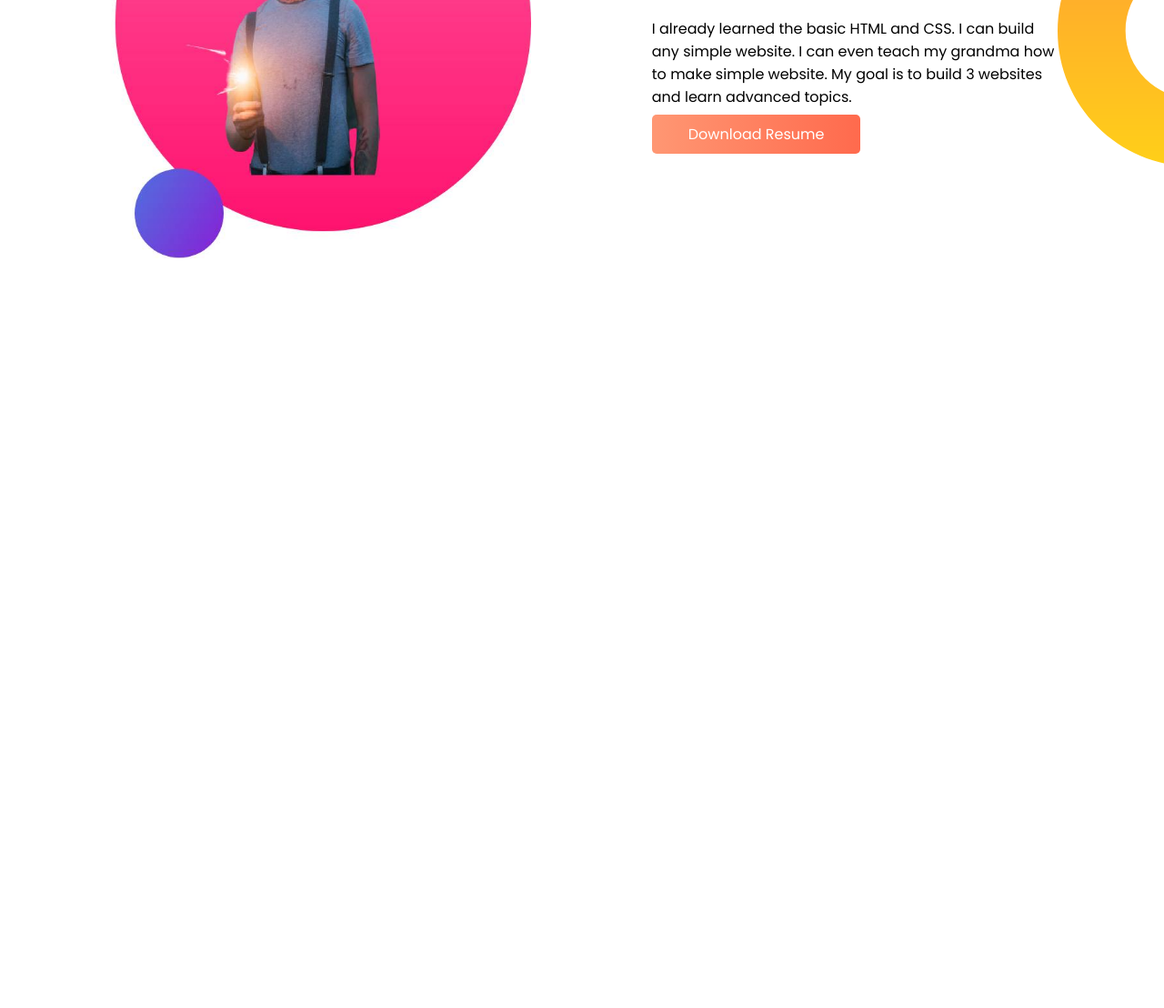
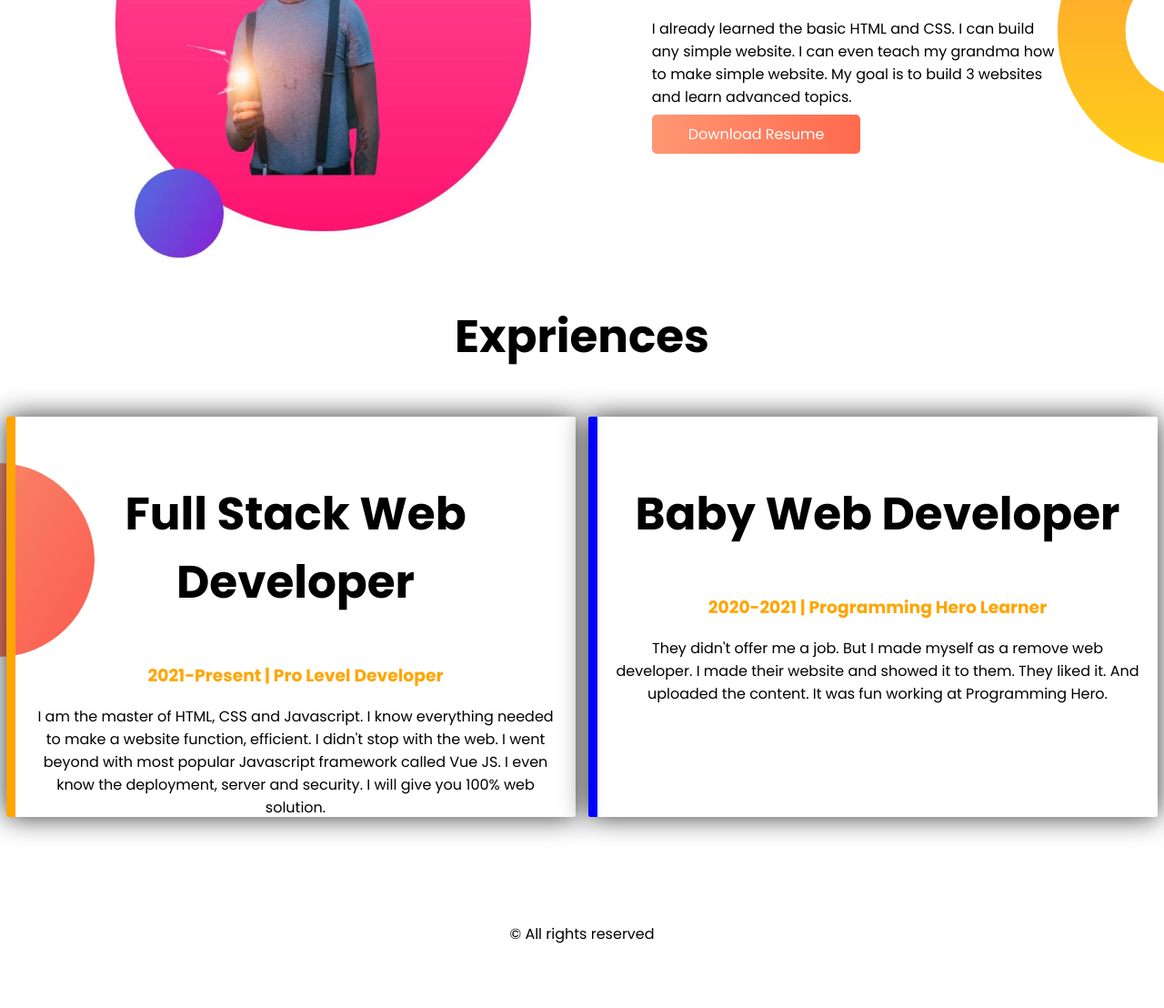
Before and after one commit to Ifthakharmahmud/developer-portfolio, a plain HTML site: page index.html in a window 1280 px wide. Shown: the part 855-1963 px from the top of the page at 91% size. Before the commit the page ends 1146 px from the top, so only its background shows below. Drawn offline with Linux system fonts and the light colour scheme.

Commit message:
Footer Completed

```diff
--- a/index.html
+++ b/index.html
@@ -59,5 +59,41 @@
     </section>
     <!-- Dream Big area Ends  -->
 
+    <!-- Exprience area Starts  -->
+
+        <section class="exprienceArea" >
+            <h1>Expriences</h1>
+            <div class="exprienceContainer">
+                <section class="halfWidth">
+                    <h1>Full Stack Web Developer </h1>
+                    <h3>2021-Present | Pro Level Developer</h3>
+                    <p>I am the master of HTML, CSS and Javascript. I know everything needed to make a website function, efficient. I didn't stop with the web. I went beyond with most popular Javascript framework called Vue JS. I even know the deployment, server and security. I will give you 100% web solution.
+
+                    </p>
+                </section>
+
+                <section class="halfWidth">
+                    <h1>Baby Web Developer</h1>
+                    <h3>2020-2021 | Programming Hero Learner</h3>
+                    <p>They didn't offer me a job. But I made myself as a remove web developer. I made their website and showed it to them. They liked it. And uploaded the content. It was fun working at Programming Hero.
+
+                    </p>
+                </section>
+            </div>
+        </section>
+
+    <!-- Exprience area Ends  -->
+
+    <!-- Footer Section Starts -->
+
+        <footer>
+            <p>
+                &copy;  All rights reserved
+            </p>
+        </footer>
+
+
+    <!-- Footer Section Ends -->
+
 </body>
 </html>
--- a/style.css
+++ b/style.css
@@ -70,3 +70,52 @@ h1{
     width:80%
 }
 /* Dream Big Section CSS Ends */
+
+
+/* Exprience Section CSS Ends */
+.exprienceArea{
+    margin-top:20px;
+    background-image: url(assets/img/exp-bg.png);
+    background-repeat: no-repeat;
+    background-position: left;
+}
+
+.exprienceArea h1{
+    text-align:center;
+    margin-bottom: 50px;
+}
+.exprienceContainer{
+    display:flex;
+    text-align: center;
+}
+
+.exprienceContainer h3{
+    color: #ffa500;
+}
+
+.exprienceContainer .halfWidth{
+    padding: 20px;
+    box-shadow: 0 0 30px #333;
+    width: 45%;
+    margin-left: 20px;
+    height: 400px;
+    margin: 0 auto;
+    border-left: 10px solid orange;
+    border-radius: 2px;
+}
+
+.exprienceContainer .halfWidth:last-child{
+    border-left: 10px solid blue;
+}
+
+/* Exprience Section CSS Ends */
+
+
+/* Footer Section CSS Starts */
+footer{
+    margin: 50px;
+    text-align: center;
+    padding:50px 0;
+    font-weight: 400;
+}
+/* Footer Section CSS Ends */
```
